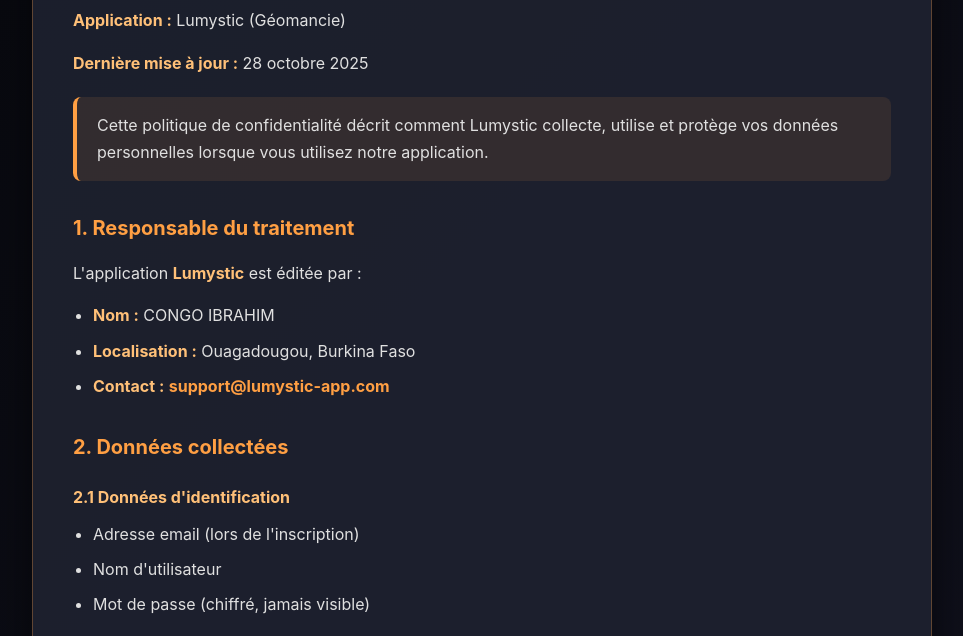
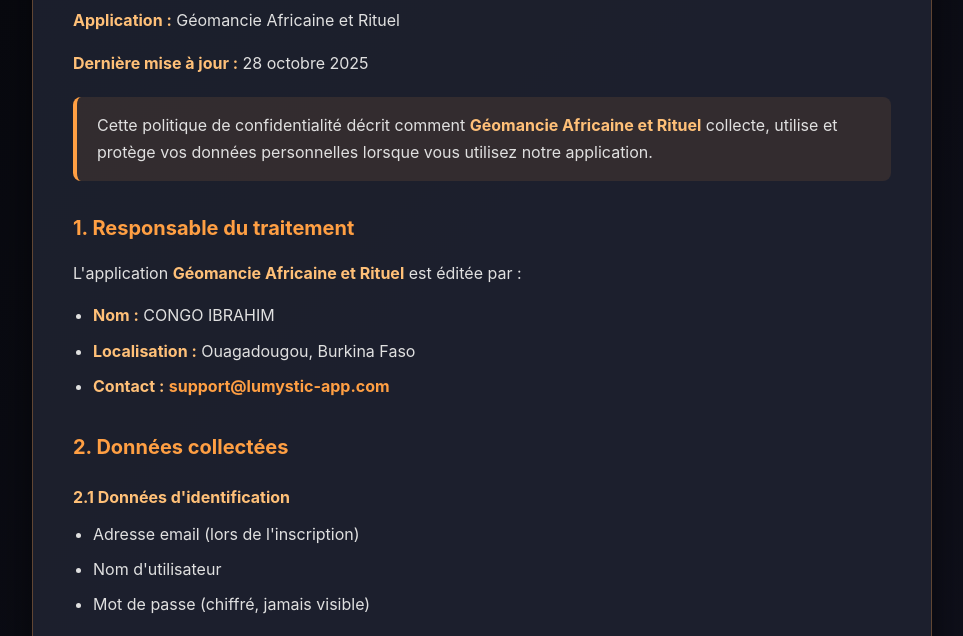
Before and after one commit to Walyy578/SECRET-MYSTIQUE-ET-RITUEL-, a plain HTML site: page lumysticprivacy.html in a window 1280 px wide. Shown: the part 135-771 px from the top of the page, without its empty margins (158-1121 px from the left). Drawn offline with Linux system fonts and the light colour scheme.

Commit message:
Update privacy policy references to new application name

```diff
--- a/lumysticprivacy.html
+++ b/lumysticprivacy.html
@@ -3,7 +3,7 @@
 <head>
     <meta charset="UTF-8">
     <meta name="viewport" content="width=device-width, initial-scale=1.0">
-    <title>Politique de confidentialité - Lumystic</title>
+    <title>Politique de confidentialité - Géomancie Africaine et Rituel</title>
     <style>
         * { margin: 0; padding: 0; box-sizing: border-box; }
         body {
@@ -87,15 +87,15 @@
 <body>
     <div class="container">
         <h1>Politique de confidentialité</h1>
-        <p><strong>Application :</strong> Lumystic (Géomancie)</p>
+        <p><strong>Application :</strong> Géomancie Africaine et Rituel</p>
         <p><strong>Dernière mise à jour :</strong> 28 octobre 2025</p>
 
         <div class="info-box">
-            Cette politique de confidentialité décrit comment Lumystic collecte, utilise et protège vos données personnelles lorsque vous utilisez notre application.
+            Cette politique de confidentialité décrit comment <strong>Géomancie Africaine et Rituel</strong> collecte, utilise et protège vos données personnelles lorsque vous utilisez notre application.
         </div>
 
         <h2>1. Responsable du traitement</h2>
-        <p>L'application <strong>Lumystic</strong> est éditée par :</p>
+        <p>L'application <strong>Géomancie Africaine et Rituel</strong> est éditée par :</p>
         <ul>
             <li><strong>Nom :</strong> CONGO IBRAHIM</li>
             <li><strong>Localisation :</strong> Ouagadougou, Burkina Faso</li>
@@ -228,7 +228,7 @@
         </div>
 
         <div class="footer">
-            © 2025 Lumystic - Tous droits réservés
+            © 2025 Géomancie Africaine et Rituel - Tous droits réservés
         </div>
     </div>
 </body>
```
